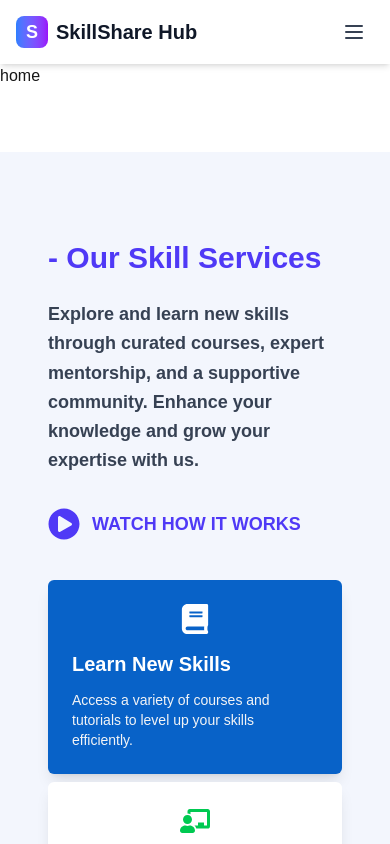
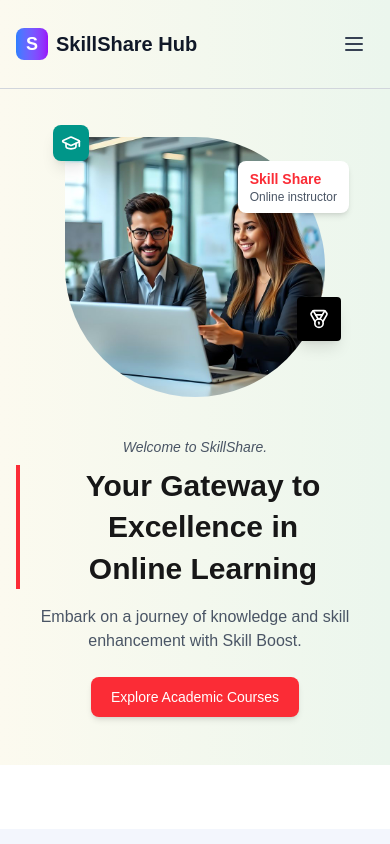
Before and after one commit to codewithjihad1/skills-swap-marketplace, a Next.js app in the folder frontend/: page / in a window 390 px wide. Shown: the top 844 px of the page. Built offline with nearby package versions, Linux system fonts and the light colour scheme.

Commit message:
style: make HeroSection fully responsive across all devices

```diff
--- a/frontend/package.json
+++ b/frontend/package.json
@@ -10,6 +10,7 @@
   },
   "dependencies": {
     "aos": "^2.3.4",
+    "lucide-react": "^0.544.0",
     "next": "15.5.3",
     "react": "19.1.0",
     "react-dom": "19.1.0",
--- a/frontend/src/components/Home/HeroSection.tsx
+++ b/frontend/src/components/Home/HeroSection.tsx
@@ -1,14 +1,59 @@
-
 import Image from "next/image";
 import img from "../../../public/banner.jpeg";
+import { GraduationCap, Medal } from "lucide-react";
 
 const HeroSection = () => {
+  return (
+    <div className="bg-gradient-to-r from-[#FCFAEF] to-[#EBF6ED] px-4 sm:px-6 md:px-12 lg:px-20 py-12 md:py-16 flex flex-col md:flex-row items-center justify-center md:justify-between gap-10">
+      {/* Left Side - Image with overlays */}
+      <div className="relative w-[260px] h-[260px] sm:w-[320px] sm:h-[320px] md:w-[380px] md:h-[360px] lg:w-[420px] lg:h-[400px]">
+        {/* Round Image */}
+        <div className="w-full h-full overflow-hidden rounded-r-full rounded-b-full relative">
+          <Image
+            src={img}
+            alt="Instructor"
+            fill
+            className="object-cover mx-auto"
+            priority
+          />
+        </div>
 
+        {/* Top Left Icon */}
+        <div className="absolute -top-3 -left-3 sm:-top-4 sm:-left-4 bg-teal-600 text-white p-2 sm:p-3 rounded-lg shadow-lg">
+          <GraduationCap className="w-5 h-5 sm:w-6 sm:h-6" />
+        </div>
 
-  return (
-    <div>
-      home
-   </div>
+        {/* Bottom Right Icon */}
+        <div className="absolute bottom-14 -right-4 sm:bottom-20 sm:-right-6 bg-black text-white p-3 sm:p-5 shadow-lg rounded">
+          <Medal className="w-5 h-5 sm:w-6 sm:h-6" />
+        </div>
+
+        {/* Name overlay */}
+        <div className="absolute top-6 -right-6 sm:top-8 sm:-right-10 bg-white px-3 py-2 sm:px-4 sm:py-2 rounded-lg shadow-md">
+          <p className="font-semibold text-red-500 text-sm sm:text-base">
+            Skill Share
+          </p>
+          <p className="text-xs sm:text-sm text-gray-600">Online instructor</p>
+        </div>
+      </div>
+
+      {/* Right Side - Text */}
+      <div className="max-w-xl text-center md:text-left">
+        <p className="italic text-gray-600 mb-2 text-sm sm:text-base md:text-lg">
+          Welcome to SkillShare.
+        </p>
+        <h1 className="text-3xl sm:text-4xl md:text-5xl lg:text-6xl font-bold leading-snug sm:leading-tight mb-4 border-l-4 border-red-500 pl-3 sm:pl-4">
+          Your Gateway to <br /> Excellence in <br /> Online Learning
+        </h1>
+        <p className="text-gray-600 mb-6 text-base sm:text-lg md:text-xl">
+          Embark on a journey of knowledge and skill enhancement <br className="hidden sm:block" />
+          with Skill Boost.
+        </p>
+        <button className="bg-red-500 text-white px-5 sm:px-6 md:px-8 py-2.5 sm:py-3 rounded-lg shadow-md hover:bg-red-600 transition text-sm sm:text-base md:text-lg">
+          Explore Academic Courses
+        </button>
+      </div>
+    </div>
   );
 };
 
--- a/frontend/src/components/layouts/Header.tsx
+++ b/frontend/src/components/layouts/Header.tsx
@@ -33,7 +33,7 @@ const Header: React.FC<HeaderProps> = ({ user }) => {
   const toggleUserDropdown = () => setIsUserDropdownOpen(!isUserDropdownOpen);
 
   return (
-    <header className="bg-white shadow-md sticky top-0 z-50">
+    <header className="bg-gradient-to-r from-[#FCFAEF] to-[#EBF6ED] border-b border-gray-300 py-3 sticky top-0 z-50">
       <nav className="max-w-7xl mx-auto px-4 sm:px-6 lg:px-8">
         <div className="flex justify-between items-center h-16">
           {/* Logo and Brand */}
```
Also changed, not shown: 1 other file (tests, documents, lock files or other folders).
